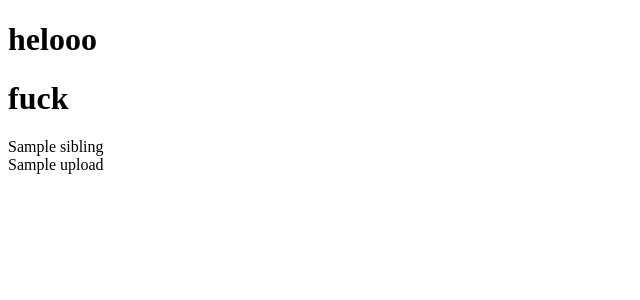
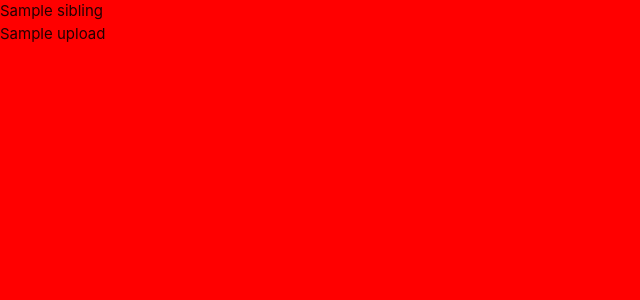
Before and after one commit to Kostas-Panagiotou/about-siblings-milestone-project-3, a Flask app: page / in a window 1280 px wide. Shown: the top 300 px of the page, without its empty margins (0-640 px from the left). Run offline with Flask 2, Linux system fonts and the light colour scheme; a database or web service that is not in the repository returns one stand-in record (values such as "Sample title"); some libraries are stand-ins or nearby versions.

Commit message:
Add Materialize and Static files

```diff
--- /dev/null
+++ b/static/css/style.css
@@ -0,0 +1,3 @@
+body {
+    background-color: red;
+}
--- a/templates/base.html
+++ b/templates/base.html
@@ -3,11 +3,25 @@
 <head>
     <meta charset="UTF-8">
     <meta name="viewport" content="width=device-width, initial-scale=1.0">
+    <link rel="stylesheet" href="https://cdnjs.cloudflare.com/ajax/libs/font-awesome/5.15.2/css/all.min.css"
+        integrity="sha512-HK5fgLBL+xu6dm/Ii3z4xhlSUyZgTT9tuc/hSrtw6uzJOvgRr2a9jyxxT1ely+B+xFAmJKVSTbpM/CuL7qxO8w==" crossorigin="anonymous" type="text/css"/>
+    <link rel="stylesheet" href="https://cdnjs.cloudflare.com/ajax/libs/materialize/1.0.0/css/materialize.min.css" type="text/css">
+    <link rel="stylesheet" href="{{ url_for('static', filename='css/style.css') }}" type="text/css">
+    {% block styles %}
+    {% endblock %}
     <title>About Siblings</title>
 </head>
 <body>
-    <h1> helooo</h1>
+
     {% block content %}
+    {% endblock %}
+
+
+    <script src="https://code.jquery.com/jquery-3.6.0.min.js"
+       integrity="sha256-/xUj+3OJU5yExlq6GSYGSHk7tPXikynS7ogEvDej/m4="crossorigin="anonymous"></script>
+    <script src="https://cdnjs.cloudflare.com/ajax/libs/materialize/1.0.0/js/materialize.min.js"></script>
+    <script src="{{ url_for('static', filename='js/script.js') }}"></script>
+    {% block scripts %}
     {% endblock %}
 </body>
 </html>
--- a/templates/superheroes.html
+++ b/templates/superheroes.html
@@ -1,6 +1,6 @@
 {% extends "base.html" %}
 {% block content %}
-      <h1>fuck</h1>
+
     {% for superhero in superheroes %}
         {{ superhero.superhero_name }}<br>
         {{ superhero.upload}}<br>
```
Also changed, not shown: static/js/script.js (added).
